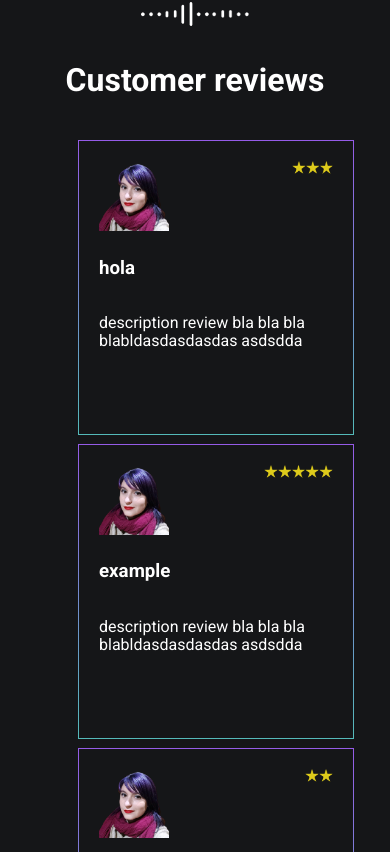
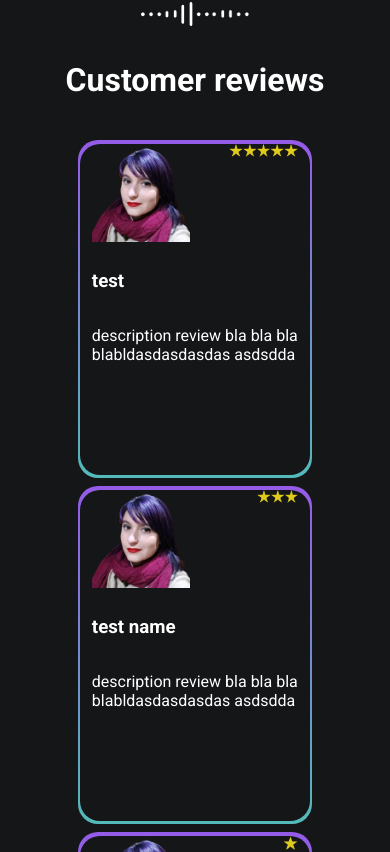
Before and after one commit to 24teamhackaton/marketplace, a React (Create React App) app: page / in a window 390 px wide. Shown: the part 3252-4104 px from the top of the page. Built offline with nearby package versions, Linux system fonts and the light colour scheme.

Commit message:
added responsive customer section

```diff
--- a/src/components/CustomerReviewsSection/CustomerReviewSection.css
+++ b/src/components/CustomerReviewsSection/CustomerReviewSection.css
@@ -1,23 +1,46 @@
 .customerReviewSection{
     display: flex;
-    flex-direction: column;
+    flex-direction: row;
+    justify-content: center;
     align-items: center;
     width: 100%;
 }
-.customerReviewSection-wrapper{
-    width: 80%;
+.customerReviewSection .customerReviewSection-wrapper{
+    width: 60%;
     display: flex;
-    flex-direction: row;
-    justify-content: space-around;
-    flex-wrap: wrap;
+    flex-direction: column;
+    justify-content: center;
+    align-items: center;
+    gap: 1vh;
 }
+.customerReviewSection-wrapper .customerReviewSection-reviewCard-wrapper{
+    width: 100%;
+    height: 40vh;
+    display: flex;
+    justify-content: center;
+    align-items: center;
+    background: var(--gradient);
+    border-radius: 20px;
+}
+@media (min-width: 480px) {
 
-@media (max-width: 480px) {
+    .customerReviewSection .customerReviewSection-wrapper {
+            width: 80%;
+            display: flex;
+            flex-direction: row;
+            justify-content: space-around;
+            align-items: center;
+            flex-wrap: wrap;
+    }
+    .customerReviewSection-wrapper .customerReviewSection-reviewCard-wrapper{
+            width: 45%;
+            height: 40vh;
+    }
+}
+@media (min-width: 850px) {
 
-    .customerReviewSection-wrapper {
-            width: 60%;
-            display: flex;
-            flex-direction: column;
-            gap: 1vh;
-        }
+    .customerReviewSection-wrapper .customerReviewSection-reviewCard-wrapper{
+            width: 30%;
+            height: 30vh;
+    }
 }
--- a/src/components/CustomerReviewsSection/CustomerReviewsSection.jsx
+++ b/src/components/CustomerReviewsSection/CustomerReviewsSection.jsx
@@ -6,20 +6,26 @@ import AmaiaProfieAvatar from './avatars/AmaiaProfileAvatar.png'
 const CustomerReviewsSection = () => {
   return (
     <section className="customerReviewSection">
-        <div className="customerReviewSection-wrapper">
-            <ReviewCard name="hola"
-                image = {AmaiaProfieAvatar}
-                description="description review bla bla bla blabldasdasdasdas asdsdda"
-                score={3}/>
-            <ReviewCard name="example"
-                image = {AmaiaProfieAvatar}
-                description="description review bla bla bla blabldasdasdasdas asdsdda"
-                score={5}/>
-            <ReviewCard name="other example"
-                image = {AmaiaProfieAvatar}
-                description="description review bla bla bla blabldasdasdasdas asdsdda"
-                score={2}/>
+      <div className="customerReviewSection-wrapper">
+        <div className='customerReviewSection-reviewCard-wrapper'>
+          <ReviewCard name="test"
+            image={AmaiaProfieAvatar}
+            description="description review bla bla bla blabldasdasdasdas asdsdda"
+            score={5} />
         </div>
+        <div className='customerReviewSection-reviewCard-wrapper'>
+          <ReviewCard name="test name"
+            image={AmaiaProfieAvatar}
+            description="description review bla bla bla blabldasdasdasdas asdsdda"
+            score={3} />
+        </div>
+        <div className='customerReviewSection-reviewCard-wrapper'>
+          <ReviewCard name="hola"
+            image={AmaiaProfieAvatar}
+            description="description review bla bla bla blabldasdasdasdas asdsdda"
+            score={1} />
+        </div>
+      </div>
 
     </section>
   )
--- a/src/components/ReviewCards/ReviewCard.css
+++ b/src/components/ReviewCards/ReviewCard.css
@@ -1,11 +1,9 @@
 .reviewCard-container{
     display: grid;
-    width: 25%;
-    height: 30vh;
-    padding: 20px;
+    width: 98%;
+    height: 98%;
     grid-template: repeat(6, 1fr)/ 1fr;
-    border: 1px solid;
-    border-image: linear-gradient(#955BE7, #54BAB9) 1;
+    background: var(--semiblack-color);
     border-radius: 20px;
 
 }
@@ -13,6 +11,9 @@
     display: flex;
     flex-direction: row;
     justify-content: space-between;
+    align-self: center;
+    justify-self: center;
+    width: 90%;
     height: 100%;
     grid-area: 1 / 1 / 3/ 1;
 }
@@ -25,21 +26,14 @@
 }
 .reviewCard-container .reviewCard-userName{
     grid-area: 3 / 1 / 4 / 1;
+    align-self: center;
+    justify-self: center;
+    width: 90%;
+    height: auto;
 }
 .reviewCard-container .description-container{
     grid-area: 4 / 1 / 7 / 1;
+    justify-self: center;
+    width: 90%;
     height: 100%;
 }
-@media (max-width: 480px) {
-    .reviewCard-container{
-        display: grid;
-        width: 100%;
-        height: 30vh;
-        padding: 20px;
-        grid-template: repeat(6, 1fr)/ 1fr;
-        border: 1px solid;
-        border-image: linear-gradient(#955BE7, #54BAB9) 1;
-        border-radius: 20px;
-
-    }
-}
```
